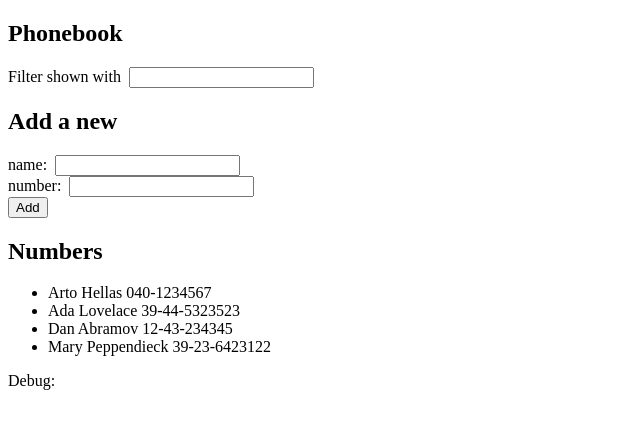
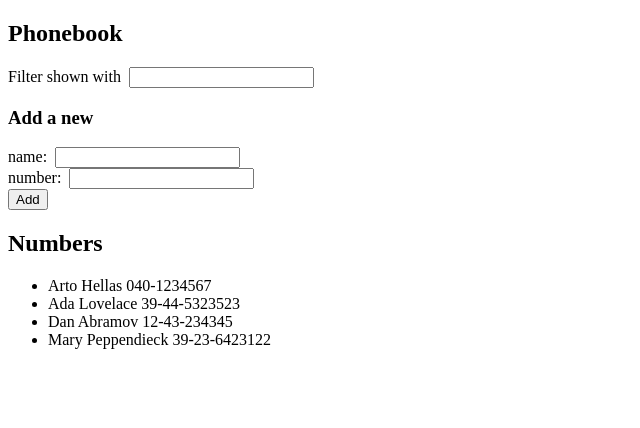
Before and after one commit to helanabi/fullstackopen, a React (Create React App) app in the folder part2/phonebook/: page / in a window 1280 px wide. Shown: the top 428 px of the page, without its empty margins (0-640 px from the left). Built offline with nearby package versions, Linux system fonts and the light colour scheme.

Commit message:
finish exercise 2.10

```diff
--- a/part2/phonebook/src/App.js
+++ b/part2/phonebook/src/App.js
@@ -1,4 +1,49 @@
 import { useState } from "react";
+
+const Filter = ({ onChange }) => (
+  <div>
+    <label>
+      Filter shown with &nbsp;
+      <input onChange={onChange} />
+    </label>
+  </div>
+);
+
+const PersonForm = ({
+  onSubmit,
+  newName,
+  onNameChange,
+  newNum,
+  onNumChange,
+}) => (
+  <form onSubmit={onSubmit}>
+    <div>
+      <label>
+        name: &nbsp;
+        <input value={newName} onChange={onNameChange} />
+      </label>
+    </div>
+    <div>
+      <label>
+        number: &nbsp;
+        <input value={newNum} onChange={onNumChange} />
+      </label>
+    </div>
+    <div>
+      <button>Add</button>
+    </div>
+  </form>
+);
+
+const Persons = ({ persons }) => (
+  <ul>
+    {persons.map(person => (
+      <li key={person.name}>
+        {person.name} {person.num}
+      </li>
+    ))}
+  </ul>
+);
 
 const App = () => {
   const [persons, setPersons] = useState([
@@ -31,39 +76,19 @@ const App = () => {
   return (
     <div>
       <h2>Phonebook</h2>
-      <div>
-        <label>
-          Filter shown with &nbsp;
-          <input onChange={setValue(setFilter)} />
-        </label>
-      </div>
-      <h2>Add a new</h2>
-      <form onSubmit={submitHandler}>
-        <div>
-          <label>
-            name: &nbsp;
-            <input value={newName} onChange={setValue(setNewName)} />
-          </label>
-        </div>
-        <div>
-          <label>
-            number: &nbsp;
-            <input value={newNum} onChange={setValue(setNewNum)} />
-          </label>
-        </div>
-        <div>
-          <button>Add</button>
-        </div>
-      </form>
+      <Filter onChange={setValue(setFilter)} />
+
+      <h3>Add a new</h3>
+      <PersonForm
+        onSubmit={submitHandler}
+        newName={newName}
+        onNameChange={setValue(setNewName)}
+        newNum={newNum}
+        onNumChange={setValue(setNewNum)}
+      />
+
       <h2>Numbers</h2>
-      <ul>
-        {shownPersons.map(person => (
-          <li key={person.name}>
-            {person.name} {person.num}
-          </li>
-        ))}
-      </ul>
-      <div>Debug: {newName}</div>
+      <Persons persons={shownPersons} />
     </div>
   );
 };
```
